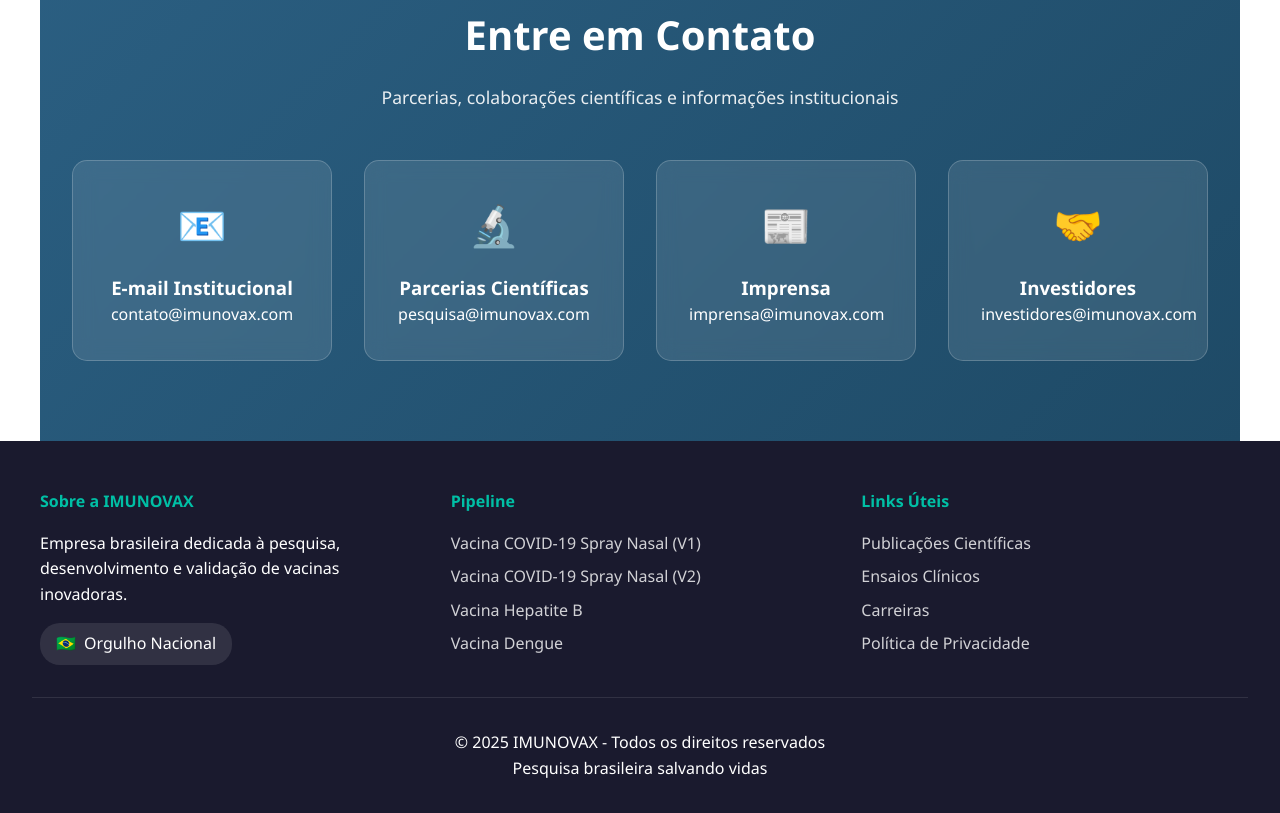
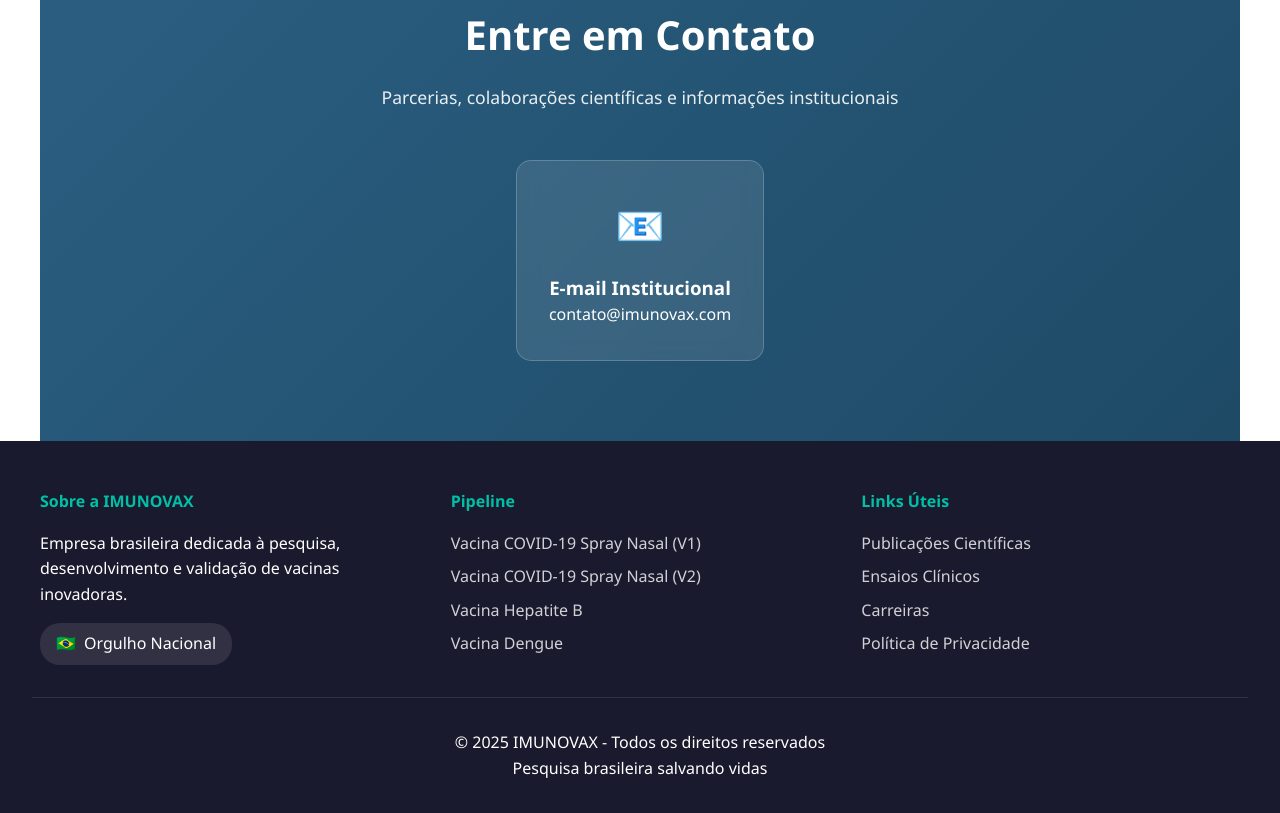
Before and after one commit to barnaud18/imunovax, a plain HTML site: page index.html in a window 1280 px wide. Shown: the part 3074-3887 px from the top of the page. Drawn offline with Linux system fonts and the light colour scheme.

Commit message:
remove extra contacts

```diff
--- a/index.html
+++ b/index.html
@@ -313,9 +313,8 @@
         }
 
         .contact-grid {
-            display: grid;
-            grid-template-columns: repeat(auto-fit, minmax(250px, 1fr));
-            gap: 2rem;
+            display: flex;
+            justify-content: center;
             margin-top: 3rem;
         }
 
@@ -528,21 +527,6 @@
                 <h3 data-pt="E-mail Institucional" data-en="Institutional Email">E-mail Institucional</h3>
                 <p>contato@imunovax.com</p>
             </div>
-            <div class="contact-card">
-                <div class="contact-icon">🔬</div>
-                <h3 data-pt="Parcerias Científicas" data-en="Scientific Partnerships">Parcerias Científicas</h3>
-                <p>pesquisa@imunovax.com</p>
-            </div>
-            <div class="contact-card">
-                <div class="contact-icon">📰</div>
-                <h3 data-pt="Imprensa" data-en="Press">Imprensa</h3>
-                <p>imprensa@imunovax.com</p>
-            </div>
-            <div class="contact-card">
-                <div class="contact-icon">🤝</div>
-                <h3 data-pt="Investidores" data-en="Investors">Investidores</h3>
-                <p>investidores@imunovax.com</p>
-            </div>
         </div>
     </section>
 
```
